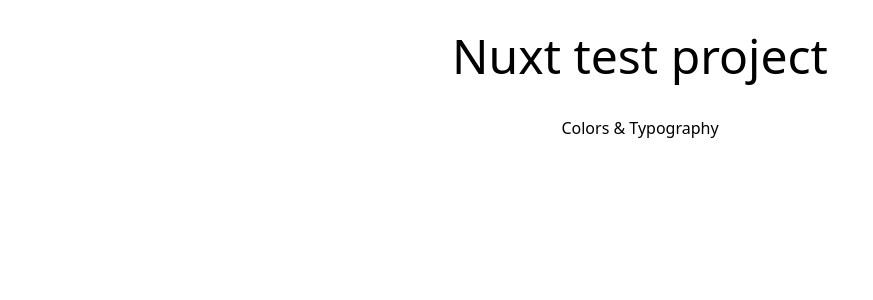
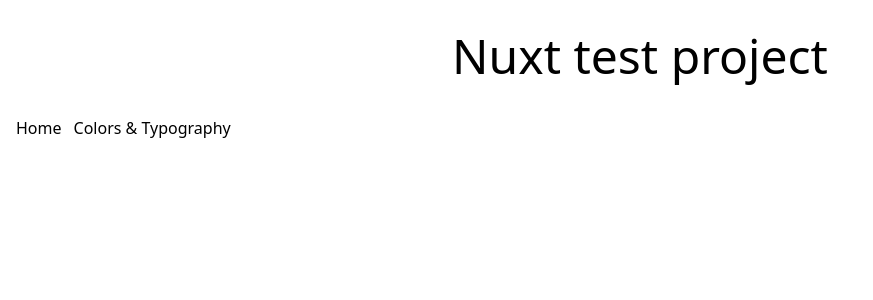
Before and after one commit to Michele-S2001/nuxt-test-project, a Nuxt app: page / in a window 1280 px wide. Shown: the top 300 px of the page, without its empty margins (0-873 px from the left). Built offline with nearby package versions, Linux system fonts and the light colour scheme.

Commit message:
Add - a new link to Navbar component & some hover style

```diff
--- a/components/Navbar.vue
+++ b/components/Navbar.vue
@@ -1,8 +1,11 @@
 <template>
 
   <nav class="py-4">
-    <ul>
-      <li>
+    <ul class="flex gap-3 flex-wrap">
+      <li class="hover:text-blue-700 hover:underline">
+        <NuxtLink to="/">Home</NuxtLink>
+      </li>
+      <li class="hover:text-blue-700 hover:underline">
         <NuxtLink to="/style-demo">Colors & Typography</NuxtLink>
       </li>
     </ul>
```
